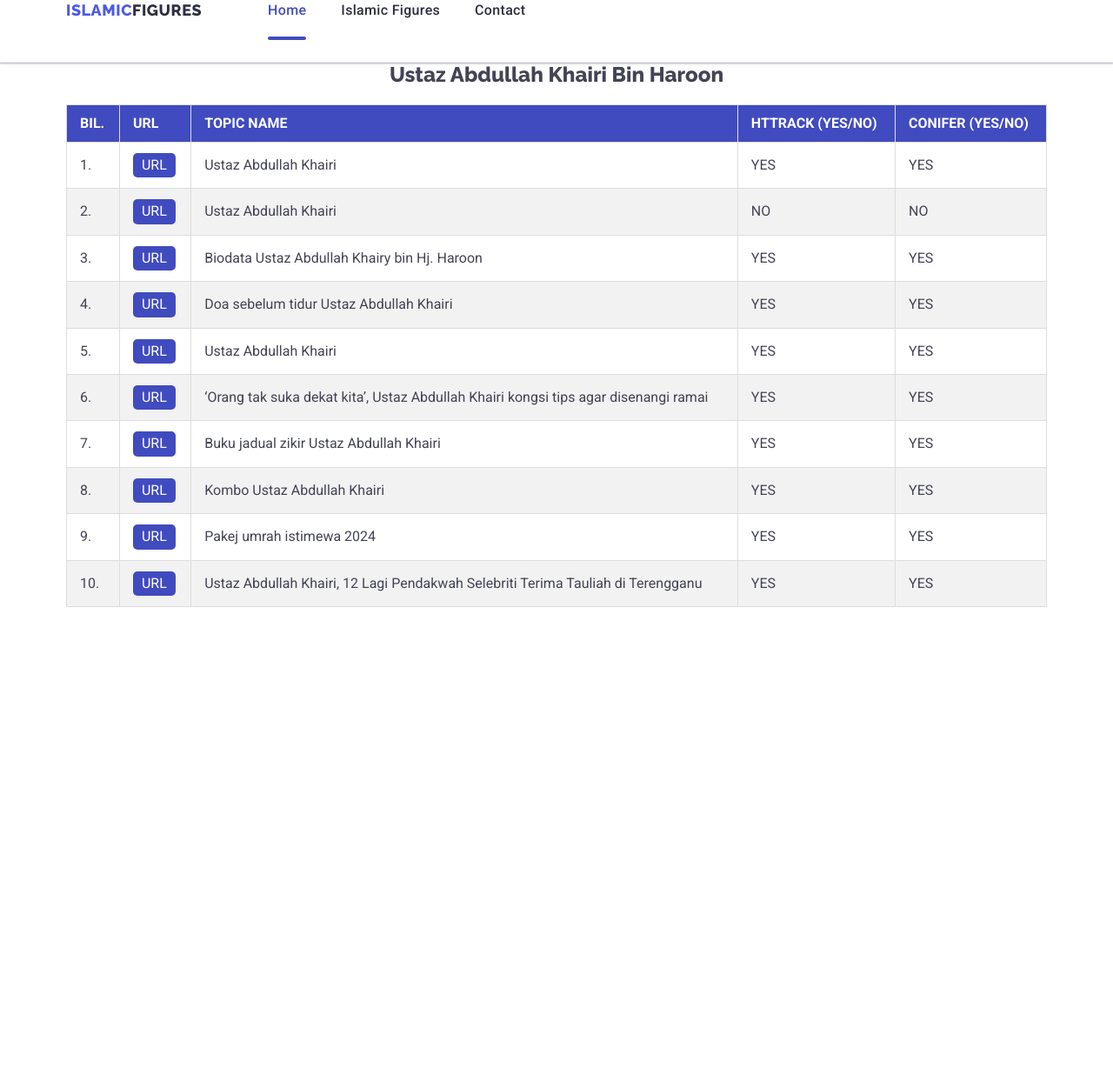
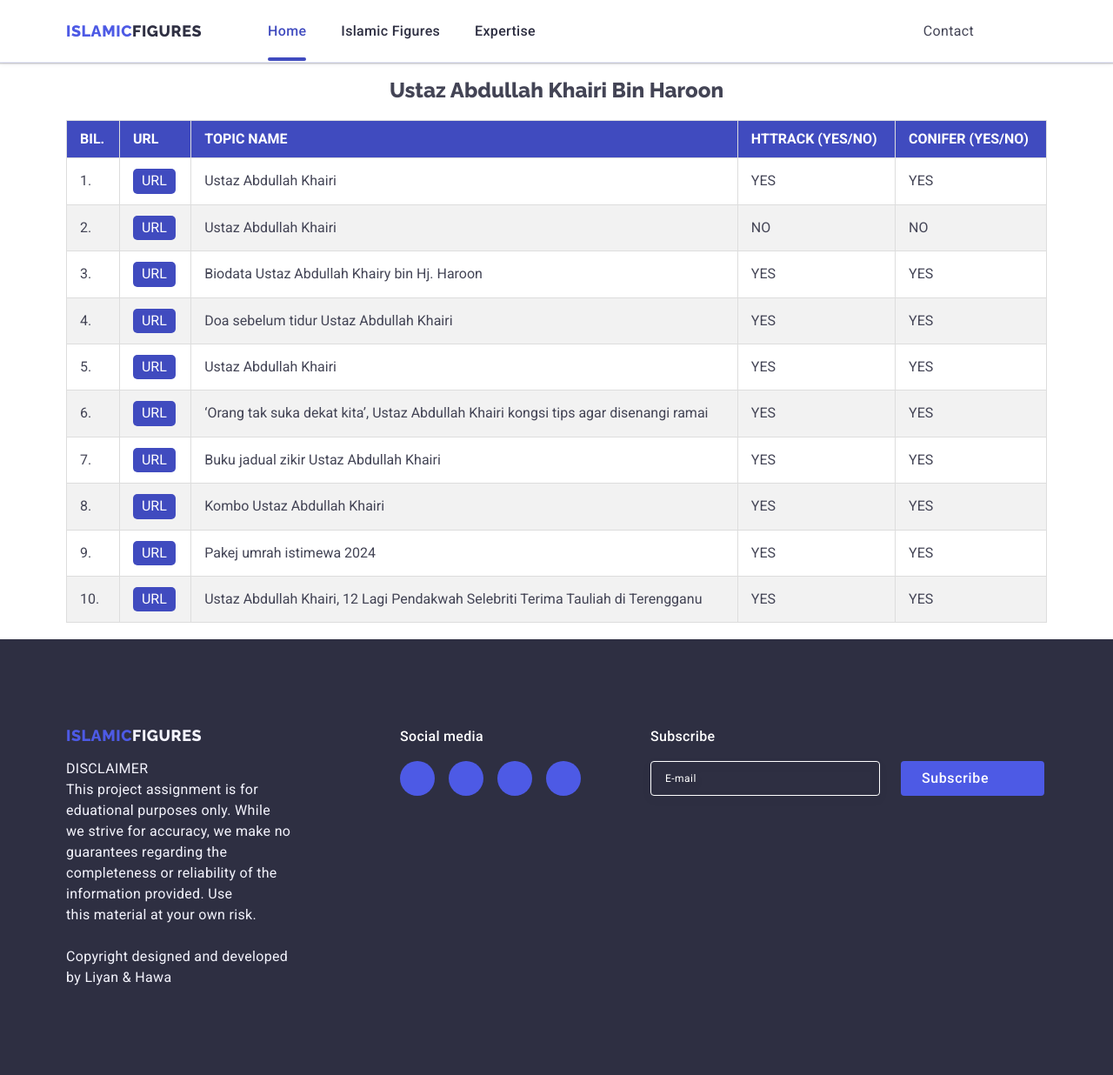
Before and after one commit to lodidodi16/islamicfigures, a plain HTML site: page ustazabdullahkhairi.html in a window 1280 px wide. Shown: the whole page at 87% size. Before the commit the page ends 800 px from the top, so only its background shows below. Drawn offline with nearby package versions, Linux system fonts and the light colour scheme.

Commit message:
Update ustazabdullahkhairi.html

```diff
--- a/ustazabdullahkhairi.html
+++ b/ustazabdullahkhairi.html
@@ -167,16 +167,44 @@ h1, h2 {
                   <a href="islamicfigures.html" class="head-link">Islamic Figures</a>
                 </li>
                 <li class="head-items">
-                <a href="contact.html" class="head-link">Contact</a>
+                  <a href="expertise.html" class="head-link">Expertise</a>
                 </li>
               </ul>
             </nav>
+            <!-- header address -->
+            <address class="head-address">
+              <ul class="head-address-menu">
+                <li class="head-address-items">
+                  <a href="mailto:info@devstudio.com" class="head-contacts"
+                    ></a
+                  >
+                </li>
+                <li class="head-address-items">
+                  <a href="contact.html" class="head-contacts"
+                    >Contact</a
+                  >
+                </li>
+                <li class="head-address-items">
+                  <span>
+                    <label class="switch" aria-label="theme switch">
+                      <input class="theme-switch" type="checkbox" />
+                      <svg class="switch-icon-moon">
+                        <use href="./images/icons-sprite.svg#icon-moon"></use>
+                      </svg>
+                      <svg class="switch-icon-sun">
+                        <use href="./images/icons-sprite.svg#icon-sun"></use>
+                      </svg>
+                    </label>
+                  </span>
+                </li>
+              </ul>
+            </address>
           </div>
         </header>
 
     <body>
         <div class="container">
-
+<br>
             <h2>Ustaz Abdullah Khairi Bin Haroon</h2>
             <table class="seedlist-table">
                 <thead>
@@ -264,6 +292,97 @@ h1, h2 {
                     </tr>
                 </tbody>
             </table>
+            <br>
         </div>
     </body>
+
+    <!-- ----- FOOTER ----- -->
+    <footer class="footer">
+        <div class="footer-container">
+          <!-- footer-logo -->
+          <div class="footer-logo-container">
+            <a class="footer-logo" href="./index.html"
+              >ISLAMIC<span class="footer-studio">FIGURES</span></a
+            >
+            <p class="footer-text">
+              DISCLAIMER <br>
+              This project assignment is for eduational purposes only. While <br>
+              we strive for accuracy, we make no guarantees regarding the <br>
+              completeness or reliability of the information provided. Use <br>
+              this material at your own risk.
+  <br><br>
+              Copyright designed and developed by Liyan & Hawa
+            </p>
+          </div>
+
+          <!-- footer-social-menu -->
+          <div class="footer-social-container">
+            <p class="footer-social-text">Social media</p>
+            <ul class="footer-social-menu">
+              <li class="footer-social-items">
+                <a href="" class="footer-social-link">
+                  <svg class="footer-social-icons" width="24" height="24">
+                    <use href="./images/icons.svg#icon-instagram"></use>
+                  </svg>
+                </a>
+              </li>
+              <li class="footer-social-items">
+                <a href="" class="footer-social-link">
+                  <svg class="footer-social-icons" width="24" height="24">
+                    <use href="./images/icons.svg#icon-twitter"></use>
+                  </svg>
+                </a>
+              </li>
+              <li class="footer-social-items">
+                <a href="" class="footer-social-link">
+                  <svg class="footer-social-icons" width="24" height="24">
+                    <use href="./images/icons.svg#icon-facebook"></use>
+                  </svg>
+                </a>
+              </li>
+              <li class="footer-social-items">
+                <a href="" class="footer-social-link">
+                  <svg class="footer-social-icons" width="24" height="24">
+                    <use href="./images/icons.svg#icon-linkedin"></use>
+                  </svg>
+                </a>
+              </li>
+            </ul>
+          </div>
+
+          <!-- footer-subscribe -->
+          <div class="footer-subscribe-container">
+            <p class="subscribe-text">Subscribe</p>
+            <form class="footer-subcribe-form">
+              <label class="footer-label" for="email"
+                ><input
+                  class="footer-email"
+                  type="email"
+                  name="email"
+                  id="email"
+                  placeholder="E-mail"
+              /></label>
+              <button type="submit" class="footer-submit-btn">
+                Subscribe
+                <svg class="subscribe-icon" width="24" height="24">
+                  <use href="./images/icons.svg#icon-subscribe"></use>
+                </svg>
+              </button>
+            </form>
+          </div>
+        </div>
+      </footer>
+
+      <!----- SCROLL UP ----->
+
+      <button class="scrollup visually-hidden" type="button">
+        <svg class="scrollup__icon" aria-label="Scroll up icon">
+          <use href="./images/icons-sprite.svg#icon-arrow-up"></use>
+        </svg>
+      </button>
+
+      <script src="./js/scroll-up.js"></script>
+      <script src="./js/theme-switcher.js"></script>
+    </body>
   </html>
+    </html>
```
Lines whose indentation alone changed are shown as unchanged.
